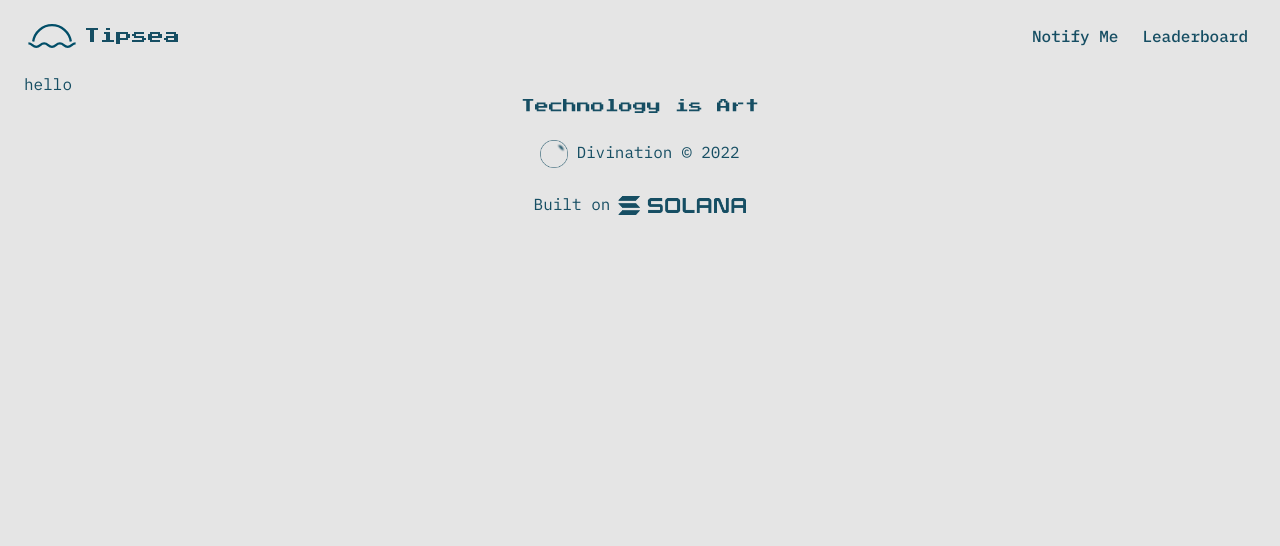
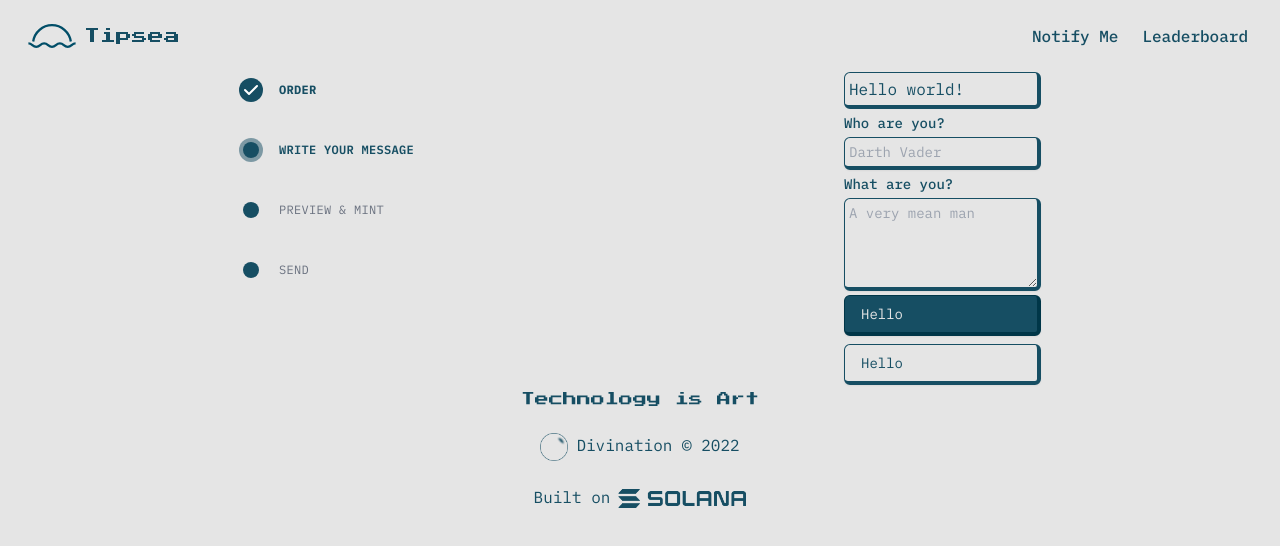
Before and after one commit to gcunruh/tipsea-web, a Next.js app: page / in a window 1280 px wide. Shown: the top 546 px of the page. Built offline with nearby package versions, Linux system fonts and the light colour scheme.

Commit message:
addl components and styling

```diff
--- /dev/null
+++ b/components/Box.tsx
@@ -0,0 +1,11 @@
+type BoxProps = {
+    children: React.ReactNode;
+};
+
+export default function Box({ children }: BoxProps) {
+    return (
+        <div className="p-1 w-full h-fit rounded-md border border-t-1 border-cyan-900 border-l-1 border-r-4 border-b-4">
+            {children}
+        </div>
+    )
+}
--- /dev/null
+++ b/components/Button.tsx
@@ -0,0 +1,20 @@
+type PrimaryButtonProps = {
+    onClick?: () => void;
+    children: React.ReactNode;
+    style: "default" | "filled";
+}
+
+export const defaultStyles = "my-1 inline-flex px-4 py-2 items-center bg-transparent shadow-sm block w-full sm:text-sm border border-t-1 border-cyan-900 border-l-1 border-r-4 border-b-4 rounded-md"
+
+export const filledStyles = "my-1 inline-flex px-4 py-2 items-center bg-cyan-900 text-neutral-200 shadow-sm block w-full sm:text-sm border border-t-1 border-[#003648] border-l-1 border-r-4 border-b-4 rounded-md"
+
+export default function Button({ onClick, children, style }: PrimaryButtonProps) {
+    return (
+        <button
+            type="button"
+            className={style === "filled" ? filledStyles : defaultStyles}
+        >
+            {children}
+        </button>
+    )
+}
--- /dev/null
+++ b/components/InputLg.tsx
@@ -0,0 +1,23 @@
+type InputLgProps = {
+    label: string;
+    placeholder: string;
+}
+
+export default function InputLg({ label, placeholder}: InputLgProps) {
+  return (
+    <div>
+      <label htmlFor={label} className="mt-1 block text-sm font-medium text-cyan-900">
+        {label}
+      </label>
+      <div className="mt-1">
+        <textarea
+          rows={4}
+          name={label}
+          id={label}
+          className="p-1 bg-transparent shadow-sm block w-full sm:text-sm border border-t-1 border-cyan-900 border-l-1 border-r-4 border-b-4 rounded-md"
+          placeholder={placeholder}
+        />
+      </div>
+    </div>
+  )
+}
--- /dev/null
+++ b/components/InputSm.tsx
@@ -0,0 +1,23 @@
+type InputSmProps = {
+    label: string;
+    placeholder: string;
+}
+
+export default function InputSm({ label, placeholder }: InputSmProps) {
+  return (
+    <div>
+      <label htmlFor={label} className="mt-1 block text-sm font-medium text-cyan-900">
+        {label}
+      </label>
+      <div className="mt-1">
+        <input
+          type={label}
+          name={label}
+          id={label}
+          className="p-1 bg-transparent shadow-sm block w-full sm:text-sm border border-t-1 border-cyan-900 border-l-1 border-r-4 border-b-4 rounded-md"
+          placeholder={placeholder}
+        />
+      </div>
+    </div>
+  )
+}
--- /dev/null
+++ b/components/Menu.tsx
@@ -0,0 +1,78 @@
+import { CheckIcon } from '@heroicons/react/solid'
+
+const steps = [
+  { name: 'Order', href: '#', status: 'complete' },
+  {
+    name: 'Write your Message',
+    href: '#',
+    status: 'current',
+  },
+  { name: 'Preview & Mint', href: '#', status: 'upcoming' },
+  { name: 'Send', href: '#', status: 'upcoming' },
+]
+
+function classNames(...classes: string[]) {
+  return classes.filter(Boolean).join(' ')
+}
+
+export default function Menu() {
+  return (
+    <nav aria-label="Progress">
+      <ol role="list" className="overflow-hidden">
+        {steps.map((step, stepIdx) => (
+          <li key={step.name} className={classNames(stepIdx !== steps.length - 1 ? 'pb-6' : '', 'relative')}>
+            {step.status === 'complete' ? (
+              <>
+                {stepIdx !== steps.length - 1 ? (
+                  null
+                ) : null}
+                <a href={step.href} className="relative flex items-center group">
+                  <span className="h-9 flex items-center">
+                    <span className="relative z-10 w-6 h-6 flex items-center justify-center bg-cyan-900 rounded-full group-hover:bg-cyan-800">
+                      <CheckIcon className="w-5 h-5 text-white" aria-hidden="true" />
+                    </span>
+                  </span>
+                  <span className="ml-4 min-w-0 flex flex-col">
+                    <span className="text-xs font-bold tracking-wide uppercase text-cyan-900">{step.name}</span>
+                  </span>
+                </a>
+              </>
+            ) : step.status === 'current' ? (
+              <>
+                {stepIdx !== steps.length - 1 ? (
+                  null
+                ) : null}
+                <a href={step.href} className="relative flex items-center group" aria-current="step">
+                  <span className="h-9 flex items-center" aria-hidden="true">
+                    <span className="relative z-10 w-6 h-6 flex items-center justify-center bg-cyan-900 bg-opacity-50 rounded-full">
+                      <span className="h-4 w-4 bg-cyan-900 rounded-full" />
+                    </span>
+                  </span>
+                  <span className="ml-4 min-w-0 flex flex-col">
+                    <span className="text-xs tracking-wide uppercase text-cyan-900 font-semibold">{step.name}</span>
+                  </span>
+                </a>
+              </>
+            ) : (
+              <>
+                {stepIdx !== steps.length - 1 ? (
+                  null
+                ) : null}
+                <a href={step.href} className="relative flex items-center group">
+                  <span className="h-9 flex items-center" aria-hidden="true">
+                    <span className="relative z-10 w-6 h-6 flex items-center justify-center bg-transparent rounded-full">
+                      <span className="h-4 w-4 bg-cyan-900 rounded-full group-hover:bg-gray-300" />
+                    </span>
+                  </span>
+                  <span className="ml-4 min-w-0 flex flex-col">
+                    <span className="text-xs font-normal tracking-wide uppercase text-gray-500">{step.name}</span>
+                  </span>
+                </a>
+              </>
+            )}
+          </li>
+        ))}
+      </ol>
+    </nav>
+  )
+}
--- a/package.json
+++ b/package.json
@@ -9,6 +9,7 @@
     "lint": "next lint"
   },
   "dependencies": {
+    "@heroicons/react": "^1.0.6",
     "next": "12.1.6",
     "react": "18.1.0",
     "react-dom": "18.1.0"
--- a/pages/_document.tsx
+++ b/pages/_document.tsx
@@ -11,7 +11,7 @@ class MyDocument extends Document {
       <Html>
         <Head>
           <link
-            href="https://fonts.googleapis.com/css2?family=IBM+Plex+Mono:wght@300;400;500&display=swap"
+            href="https://fonts.googleapis.com/css2?family=IBM+Plex+Mono:wght@300;400;500;600;700&display=swap"
             rel="stylesheet"
           />
           <link
--- a/pages/index.tsx
+++ b/pages/index.tsx
@@ -3,11 +3,33 @@ import Head from 'next/head'
 import Image from 'next/image'
 
 import Layout from '../components/Layout'
+import Box from '../components/Box'
+import InputSm from '../components/InputSm'
+import InputLg from '../components/InputLg'
+import Button from '../components/Button'
+import Menu from '../components/Menu'
 
 const Home: NextPage = () => {
   return (
     <Layout>
-      hello
+      <div className="flex flex-row justify-around">
+        <div>
+          <Menu />
+        </div>
+        <div>
+          <Box>
+            Hello world!
+          </Box>
+          <InputSm label="Who are you?" placeholder="Darth Vader" />
+          <InputLg label="What are you?" placeholder="A very mean man" />
+          <Button style="filled">
+            Hello
+          </Button>
+          <Button style="default">
+            Hello
+          </Button>
+        </div>
+      </div>
     </Layout>
   )
 }
```
Also changed, not shown: 2 other files (tests, documents, lock files or other folders).
